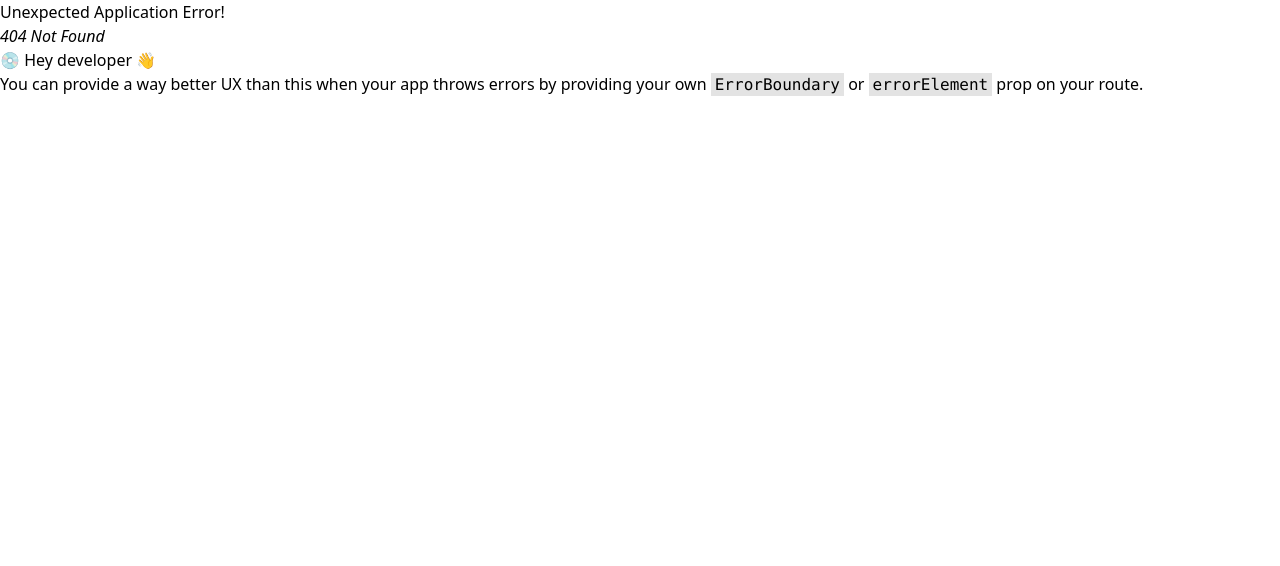
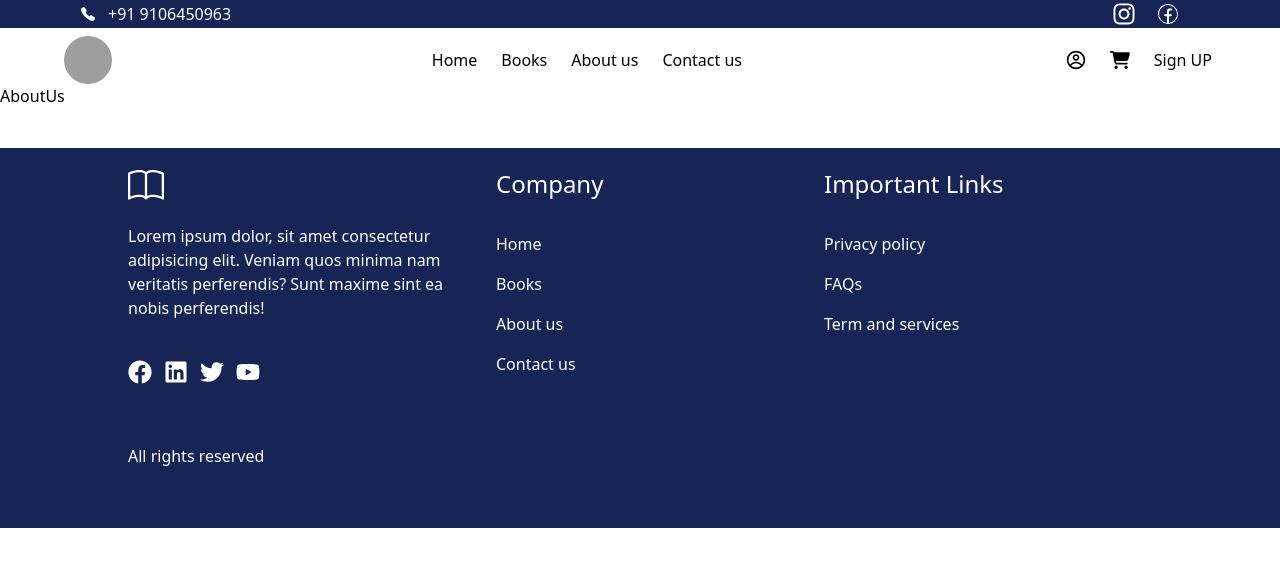
Before and after one commit to PanchalKeyur0806/BookStore-Frontend-Using-React.js, a React (Vite) app: page /aboutus in a window 1280 px wide. Before the commit this address had no page. Shown: the top 566 px of the page. Built offline with nearby package versions, Linux system fonts and the light colour scheme; grey boxes are pictures that could not be loaded.

Commit message:
Feature: add basic routing of about us and contact us page

```diff
--- /dev/null
+++ b/src/components/AboutUs/AboutUs.jsx
@@ -0,0 +1,7 @@
+import React from "react";
+
+function AboutUs() {
+  return <div>AboutUs</div>;
+}
+
+export default AboutUs;
--- /dev/null
+++ b/src/components/ContactUs/ContactUs.jsx
@@ -0,0 +1,7 @@
+import React from "react";
+
+function ContactUs() {
+  return <div>ContactUs</div>;
+}
+
+export default ContactUs;
--- a/src/components/Navbar/Navbar.jsx
+++ b/src/components/Navbar/Navbar.jsx
@@ -1,4 +1,5 @@
 import React, { useState } from "react";
+import { NavLink } from "react-router-dom";
 import { IoCall } from "react-icons/io5";
 import { FaInstagram } from "react-icons/fa";
 import { CiFacebook } from "react-icons/ci";
@@ -60,16 +61,16 @@ function Navbar() {
             <div className="hidden md:block">
               <ul className="flex items-center gap-6">
                 <li className="hover:text-blue-900 cursor-pointer hover:underline underline-offset-8  transition-all duration-150 ease-in">
-                  Home
+                  <NavLink to="/">Home</NavLink>
                 </li>
                 <li className="hover:text-blue-900 cursor-pointer hover:underline underline-offset-8  transition-all duration-150 ease-in">
-                  Books
+                  <NavLink to="/books">Books</NavLink>
                 </li>
                 <li className="hover:text-blue-900 cursor-pointer hover:underline underline-offset-8  transition-all duration-150 ease-in">
-                  About us
+                  <NavLink to="/aboutus">About us</NavLink>
                 </li>
                 <li className="hover:text-blue-900 cursor-pointer hover:underline underline-offset-8  transition-all duration-150 ease-in">
-                  Contact us
+                  <NavLink to="/contactus">Contact us</NavLink>
                 </li>
               </ul>
             </div>
--- a/src/main.jsx
+++ b/src/main.jsx
@@ -10,6 +10,8 @@ import {
 } from "react-router-dom";
 import AllBooks from "./components/AllBooks/AllBooks.jsx";
 import Layout from "./Layout.jsx";
+import AboutUs from "./components/AboutUs/AboutUs.jsx";
+import ContactUs from "./components/ContactUs/ContactUs.jsx";
 
 const router = createBrowserRouter(
   createRoutesFromElements(
@@ -17,6 +19,8 @@ const router = createBrowserRouter(
       <Route path="/" element={<App />} />
       <Route path="/" element={<Layout />}>
         <Route path="books" element={<AllBooks />} />
+        <Route path="aboutus" element={<AboutUs />} />
+        <Route path="contactus" element={<ContactUs />} />
       </Route>
     </>
   )
```
